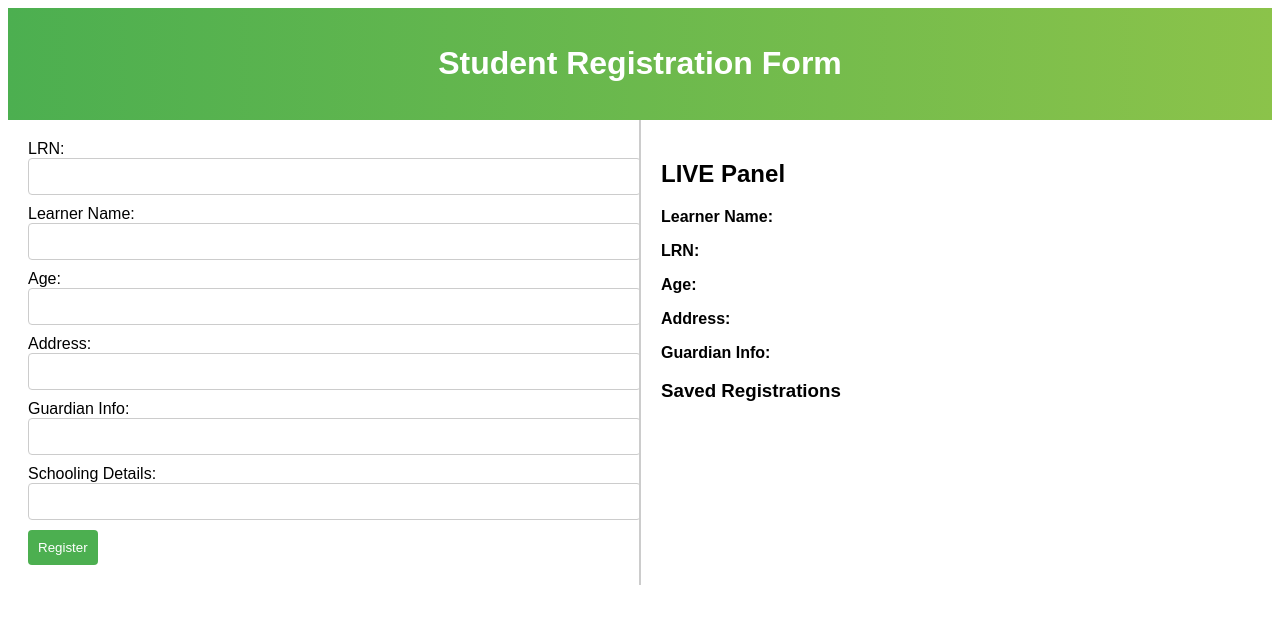
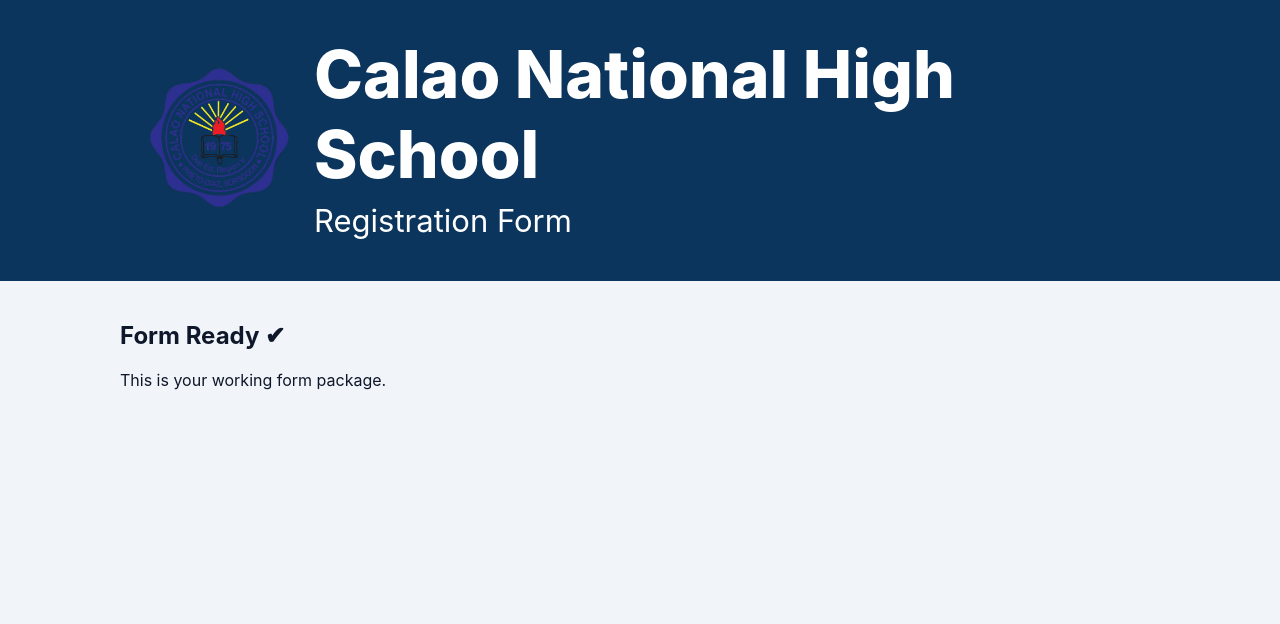
Before and after one commit to larzermitanz-bot/calao-national-high-school-registration-form, a website: page index.html in a window 1280 px wide. Drawn offline with Linux system fonts and the light colour scheme.

Commit message:
Add files via upload

```diff
--- a/index.html
+++ b/index.html
@@ -1,102 +1,79 @@
 <!DOCTYPE html>
 <html lang="en">
 <head>
-    <meta charset="UTF-8">
-    <meta name="viewport" content="width=device-width, initial-scale=1.0">
-    <title>Student Registration Form</title>
-    <style>
-        body { font-family: Arial, sans-serif; }
-        header { background: linear-gradient(to right, #4caf50, #8bc34a); padding: 1em; text-align: center; color: white; }
-
-        .container { display: flex; }
-        .form-section { flex: 1; padding: 20px; }
-        .live-panel { flex: 1; padding: 20px; border-left: 2px solid #ccc; }
-
-        input, select { width: 100%; padding: 10px; margin-bottom: 10px; border: 1px solid #ccc; border-radius: 4px; }
-        button { background-color: #4caf50; color: white; padding: 10px; border: none; border-radius: 4px; cursor: pointer; }
-        button:hover { background-color: #45a049; }
-
-        @media (max-width: 768px) { .container { flex-direction: column; } }
-    </style>
+  <meta charset="UTF-8" />
+  <meta name="viewport" content="width=device-width, initial-scale=1.0" />
+  <title>Calao National High School Registration Form</title>
+  <style>
+    :root {
+      --navy: #0b355d;
+      --bg: #f1f5f9;
+      --card: #ffffff;
+      --text: #0f172a;
+      --muted: #5b6472;
+      --line: #d8dee8;
+      --button: #8ea6bb;
+      --badge: #e9ddbc;
+      --shadow: 0 1px 2px rgba(15, 23, 42, 0.08), 0 8px 24px rgba(15, 23, 42, 0.05);
+      --radius: 18px;
+    }
+    * { box-sizing: border-box; }
+    body {
+      margin: 0;
+      font-family: Inter, Arial, Helvetica, sans-serif;
+      background: var(--bg);
+      color: var(--text);
+    }
+    .topbar {
+      background: var(--navy);
+      color: #fff;
+      padding: 34px 20px 42px;
+    }
+    .topbar-inner {
+      max-width: 980px;
+      margin: 0 auto;
+      display: flex;
+      align-items: center;
+      justify-content: center;
+      gap: 24px;
+    }
+    .seal {
+      width: 140px;
+      display: flex;
+      justify-content: center;
+    }
+    .seal img {
+      width: 140px;
+    }
+    .brand h1 {
+      margin: 0;
+      font-size: 66px;
+      font-weight: 800;
+    }
+    .brand p {
+      margin: 8px 0 0;
+      font-size: 31px;
+    }
+    .wrap { max-width: 1080px; margin: auto; padding: 20px;}
+  </style>
 </head>
 <body>
-    <header>
-        <h1>Student Registration Form</h1>
-    </header>
-    <div class="container">
-        <div class="form-section">
-            <form id="registration-form">
-                <label for="lrn">LRN:</label>
-                <input type="text" id="lrn" name="lrn" required />
-                <label for="name">Learner Name:</label>
-                <input type="text" id="name" name="name" required />
-                <label for="age">Age:</label>
-                <input type="number" id="age" name="age" required />
-                <label for="address">Address:</label>
-                <input type="text" id="address" name="address" required />
-                <label for="guardian">Guardian Info:</label>
-                <input type="text" id="guardian" name="guardian" required />
-                <label for="school">Schooling Details:</label>
-                <input type="text" id="school" name="school" required />
-                <button type="submit">Register</button>
-            </form>
-        </div>
-        <div class="live-panel">
-            <h2>LIVE Panel</h2>
-            <div id="live-output">
-                <p><strong>Learner Name:</strong> <span id="live-name"></span></p>
-                <p><strong>LRN:</strong> <span id="live-lrn"></span></p>
-                <p><strong>Age:</strong> <span id="live-age"></span></p>
-                <p><strong>Address:</strong> <span id="live-address"></span></p>
-                <p><strong>Guardian Info:</strong> <span id="live-guardian"></span></p>
-            </div>
-            <h3>Saved Registrations</h3>
-            <div id="saved-registrations"></div>
-        </div>
-    </div>
-    <script>
-        const form = document.getElementById('registration-form');
-        const liveName = document.getElementById('live-name');
-        const liveLrn = document.getElementById('live-lrn');
-        const liveAge = document.getElementById('live-age');
-        const liveAddress = document.getElementById('live-address');
-        const liveGuardian = document.getElementById('live-guardian');
-        const savedRegistrations = document.getElementById('saved-registrations');
-        let registrations = JSON.parse(localStorage.getItem('registrations')) || [];
+<header class="topbar">
+<div class="topbar-inner">
+<div class="seal">
+<img src="230617977_109992421301540_6067586315127765631_n-removebg-preview.png">
+</div>
+<div class="brand">
+<h1>Calao National High School</h1>
+<p>Registration Form</p>
+</div>
+</div>
+</header>
 
-        form.addEventListener('input', (event) => {
-            liveName.textContent = form.name.value;
-            liveLrn.textContent = form.lrn.value;
-            liveAge.textContent = form.age.value;
-            liveAddress.textContent = form.address.value;
-            liveGuardian.textContent = form.guardian.value;
-        });
+<div class="wrap">
+<h2>Form Ready ✔</h2>
+<p>This is your working form package.</p>
+</div>
 
-        form.addEventListener('submit', (event) => {
-            event.preventDefault();
-            const registration = {
-                lrn: form.lrn.value,
-                name: form.name.value,
-                age: form.age.value,
-                address: form.address.value,
-                guardian: form.guardian.value,
-            };
-            registrations.push(registration);
-            localStorage.setItem('registrations', JSON.stringify(registrations));
-            displayRegistrations();
-            form.reset();
-        });
-
-        const displayRegistrations = () => {
-            savedRegistrations.innerHTML = '';
-            registrations.forEach((reg) => {
-                const div = document.createElement('div');
-                div.textContent = `${reg.name} - ${reg.lrn}`;
-                savedRegistrations.appendChild(div);
-            });
-        };
-
-        displayRegistrations();
-    </script>
 </body>
 </html>
```
Also changed, not shown: 230617977_109992421301540_6067586315127765631_n-removebg-preview.png (added).
